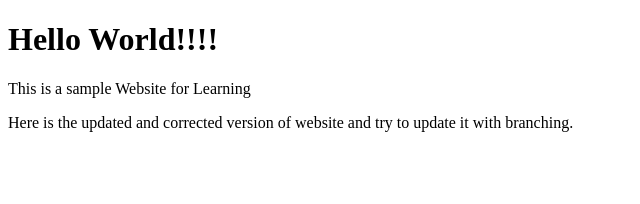
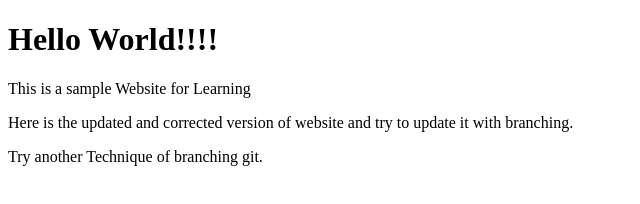
Before and after one commit to william1220/OdinProject, a plain HTML site: page index.html in a window 1280 px wide. Shown: the whole page, without its empty margins (0-640 px from the left). Drawn offline with Linux system fonts and the light colour scheme.

Commit message:
updated branching

```diff
--- a/index.html
+++ b/index.html
@@ -15,6 +15,7 @@
         <h1>Hello World!!!!</h1>
         <p>This is a sample Website for Learning</p>
         <p>Here is the updated and corrected version of website and try to update it with branching.</p>
+        <p>Try another Technique of branching git.</p>
     </main>
     <footer>
 
```
